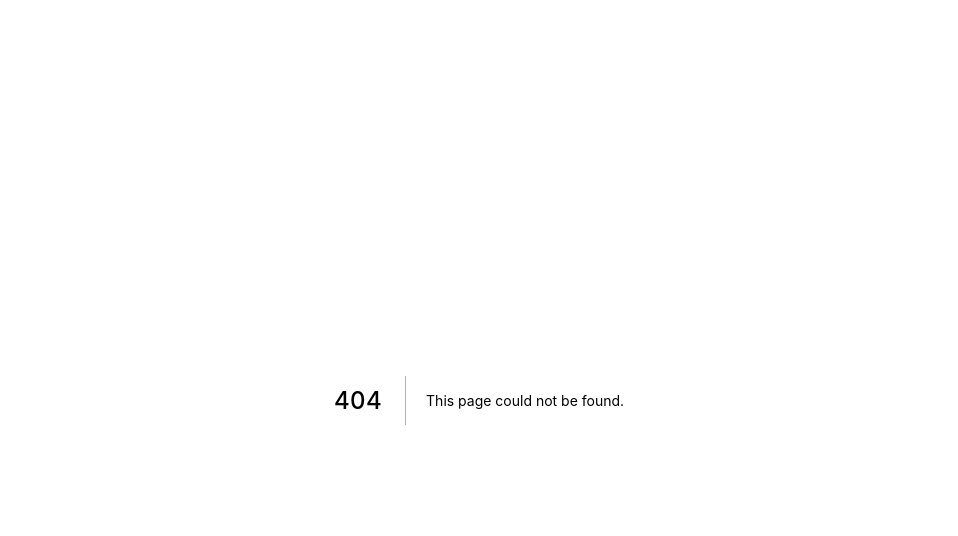
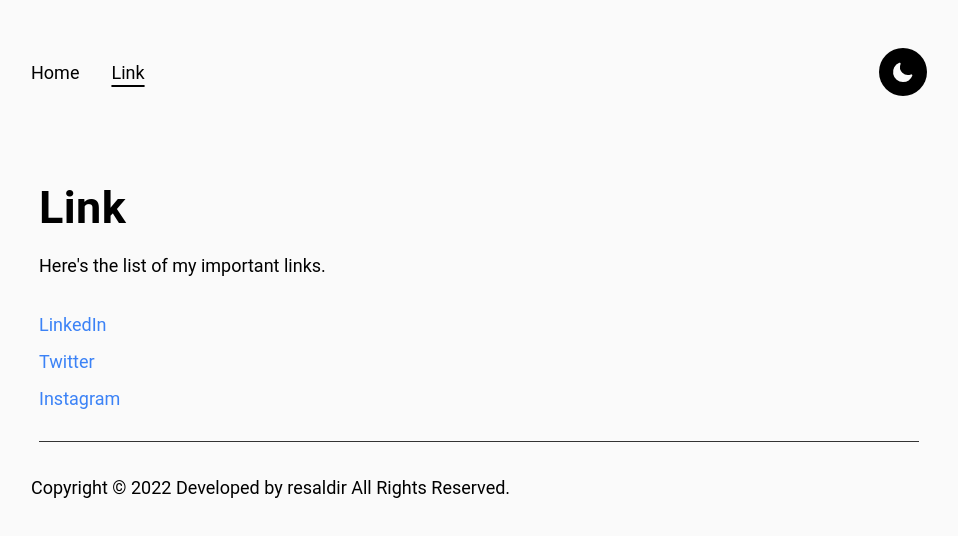
Before and after one commit to resaldir/portfolio, a Next.js app: page /link in a window 1280 px wide. Before the commit this address had no page. Shown: the top 536 px of the page, without its empty margins (161-1119 px from the left). Built offline with nearby package versions, Linux system fonts and the light colour scheme.

Commit message:
Resume v1.0

```diff
--- a/components/Layout/Header/index.tsx
+++ b/components/Layout/Header/index.tsx
@@ -14,7 +14,7 @@ export const Header = ({ darkTheme, changeTheme }: HeaderProps) => {
       <Wrapper>
         <div>
           <Navigation href="/" text="Home" />
-          <Navigation href="/blog" text="About" />
+          <Navigation href="/link" text="Link" />
         </div>
         <button onClick={changeTheme} aria-label="change-theme">
           <svg
--- /dev/null
+++ b/pages/link/index.tsx
@@ -0,0 +1,44 @@
+import styled from "styled-components";
+import Container from "components/Layout/Container";
+import { FlexLinks } from "components/Layout/Footer/styles";
+import { Navigation } from "components/Layout/Navigation";
+import { DividerBorder } from "components/Timeline/styles";
+
+const Divider = () => <DividerBorder />;
+
+export default function Blog() {
+  return (
+    <Container title="Link - Resaldi Ramadhan Putra">
+      <h1>Link</h1>
+      <Paragraph>Here's the list of my important links. </Paragraph>
+      <FlexLinks>
+        <Navigation
+          href="https://www.linkedin.com/in/resaldi-ramadhan-putra-1853b4110/"
+          target="_blank"
+          text="LinkedIn"
+        />
+        <Navigation
+          href="https://twitter.com/resaldi_rp"
+          target="_blank"
+          text="Twitter"
+        />
+        <Navigation
+          href="https://www.instagram.com/re_____design/"
+          target="_blank"
+          text="Instagram"
+        />
+      </FlexLinks>
+      <Divider />
+    </Container>
+  );
+}
+
+
+
+export const Paragraph = styled.p`
+  br {
+    content: "";
+    margin: 1rem;
+    display: block;
+  }
+`;
--- a/pages/testimonials.tsx
+++ b/pages/testimonials.tsx
@@ -1,6 +1,6 @@
 import Container from "components/Layout/Container";
 import { TestimonialList } from "components/TestimonialList";
-import { Paragraph } from "pages/blog";
+import { Paragraph } from "pages/link";
 
 export default function Testimonials() {
   return (
--- a/pages/top-tracks.tsx
+++ b/pages/top-tracks.tsx
@@ -1,6 +1,6 @@
 import Container from "components/Layout/Container";
 import { MostListened } from "components/MostListened";
-import { Paragraph } from "pages/blog";
+import { Paragraph } from "pages/link";
 
 export default function TopTracks() {
   return (
```
Also changed, not shown: pages/blog/index.tsx (deleted, +0 -27 lines), pages/link/[slug].tsx (renamed from pages/blog/[slug].tsx, +0 -53 lines), public/assets/png/Lasha.png (deleted), 1 other file (tests, documents, lock files or other folders).
